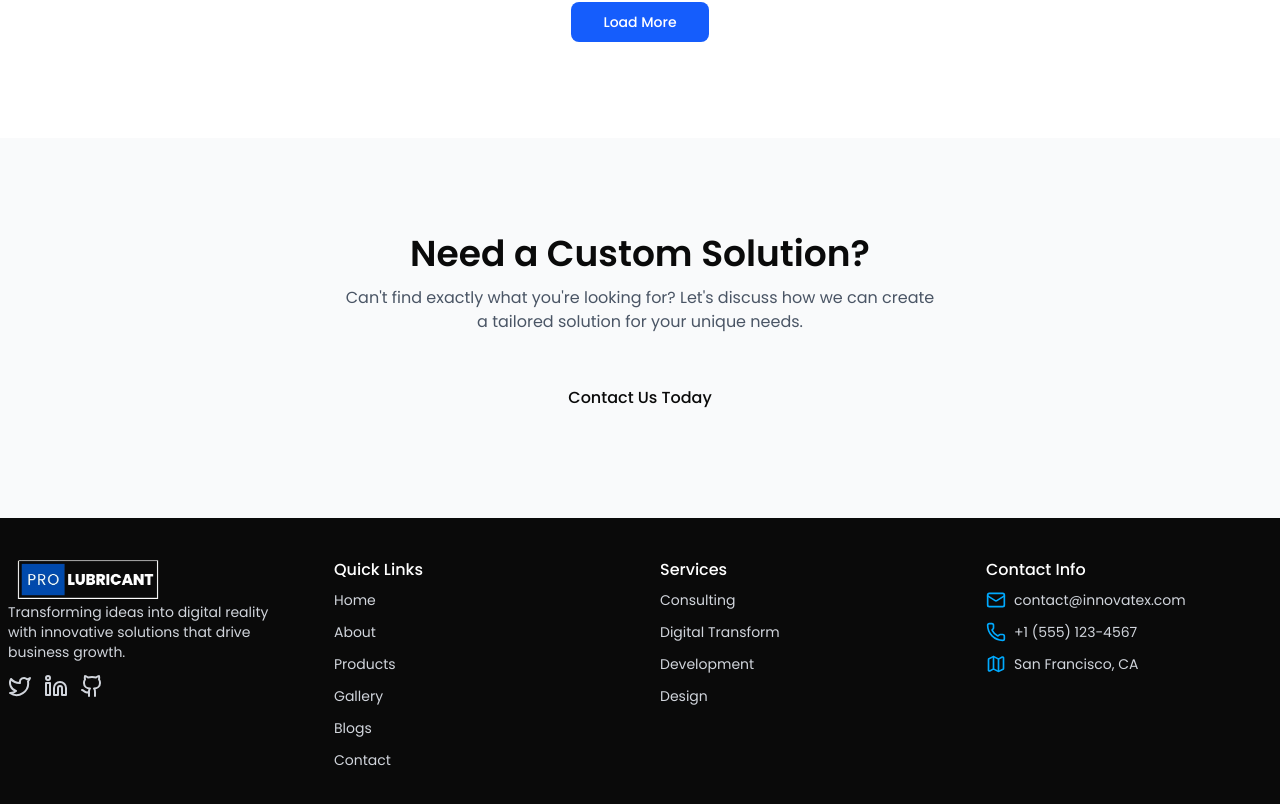
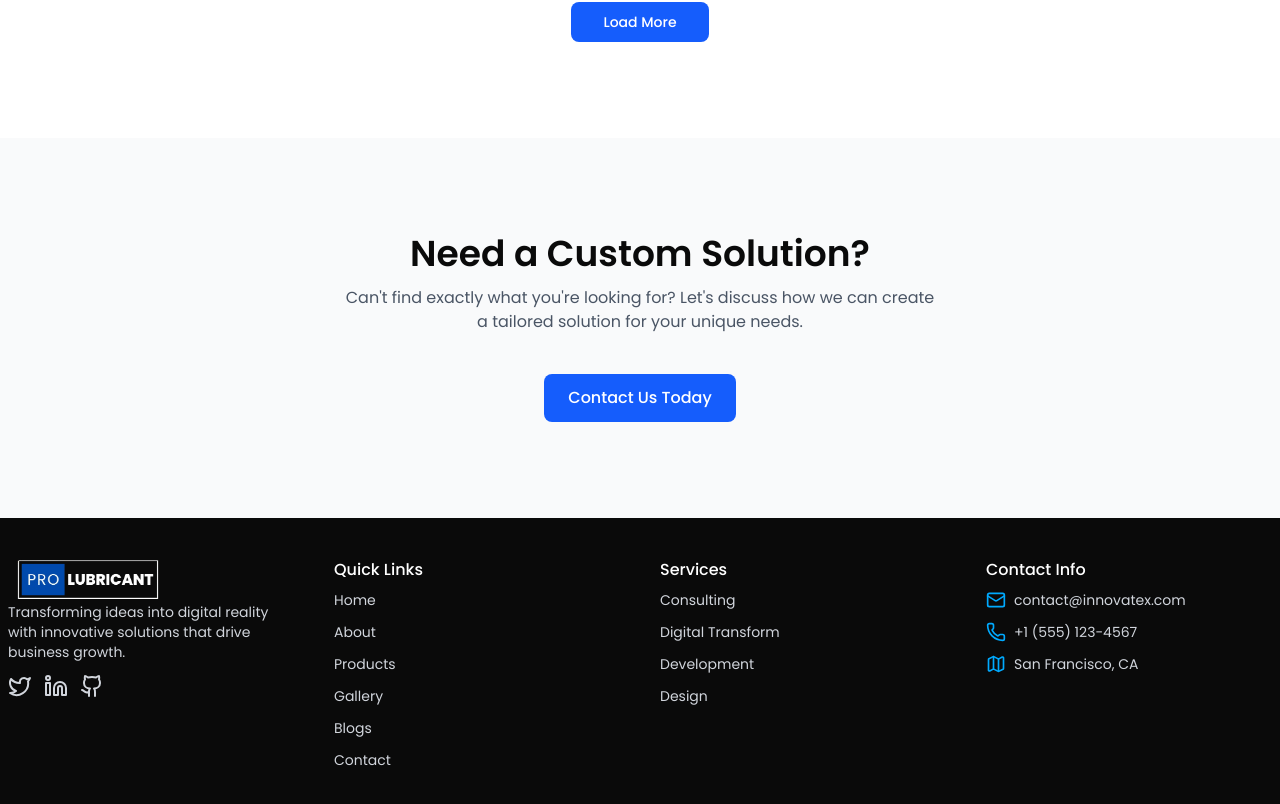
Before and after one commit to nhmnazmul22/company-challange, a Next.js app: page /products in a window 1280 px wide. Shown: the part 1504-2308 px from the top of the page. Built offline with nearby package versions, Linux system fonts and the light colour scheme.

Commit message:
code updated

```diff
--- a/components/sections/BlogList.tsx
+++ b/components/sections/BlogList.tsx
@@ -52,7 +52,7 @@ const BlogList = () => {
         <div className="mt-14 text-center">
           <Button
             onClick={loadMoreItems}
-            variant="glowEffect"
+            variant="primary"
             className="py-5 !px-8"
           >
             Load More
--- a/components/sections/OurWork.tsx
+++ b/components/sections/OurWork.tsx
@@ -62,7 +62,7 @@ const OurWork = () => {
             <div className="mt-14 text-center">
               <Button
                 onClick={loadMoreItems}
-                variant="glowEffect"
+                variant="primary"
                 className="py-5 !px-8"
               >
                 Load More
--- a/components/sections/ProductCTA.tsx
+++ b/components/sections/ProductCTA.tsx
@@ -14,7 +14,7 @@ const ProductsCTA = () => {
         />
         <div className="flex justify-center items-center mt-10">
           <Link href="/contact">
-            <Button variant="glowEffect" className="sm:text-base sm:!p-6">
+            <Button variant="primary" className="sm:text-base sm:!p-6">
               Contact Us Today
             </Button>
           </Link>
--- a/components/sections/ProductDetails.tsx
+++ b/components/sections/ProductDetails.tsx
@@ -67,7 +67,7 @@ const ProductDetails = ({ data }: Props) => {
             </div>
             <hr className="my-5" />
             <Link href="/contact">
-              <Button variant="glowEffect" className="w-full py-6 text-base">
+              <Button variant="primary" className="w-full py-6 text-base">
                 Get Started
               </Button>
             </Link>
```
